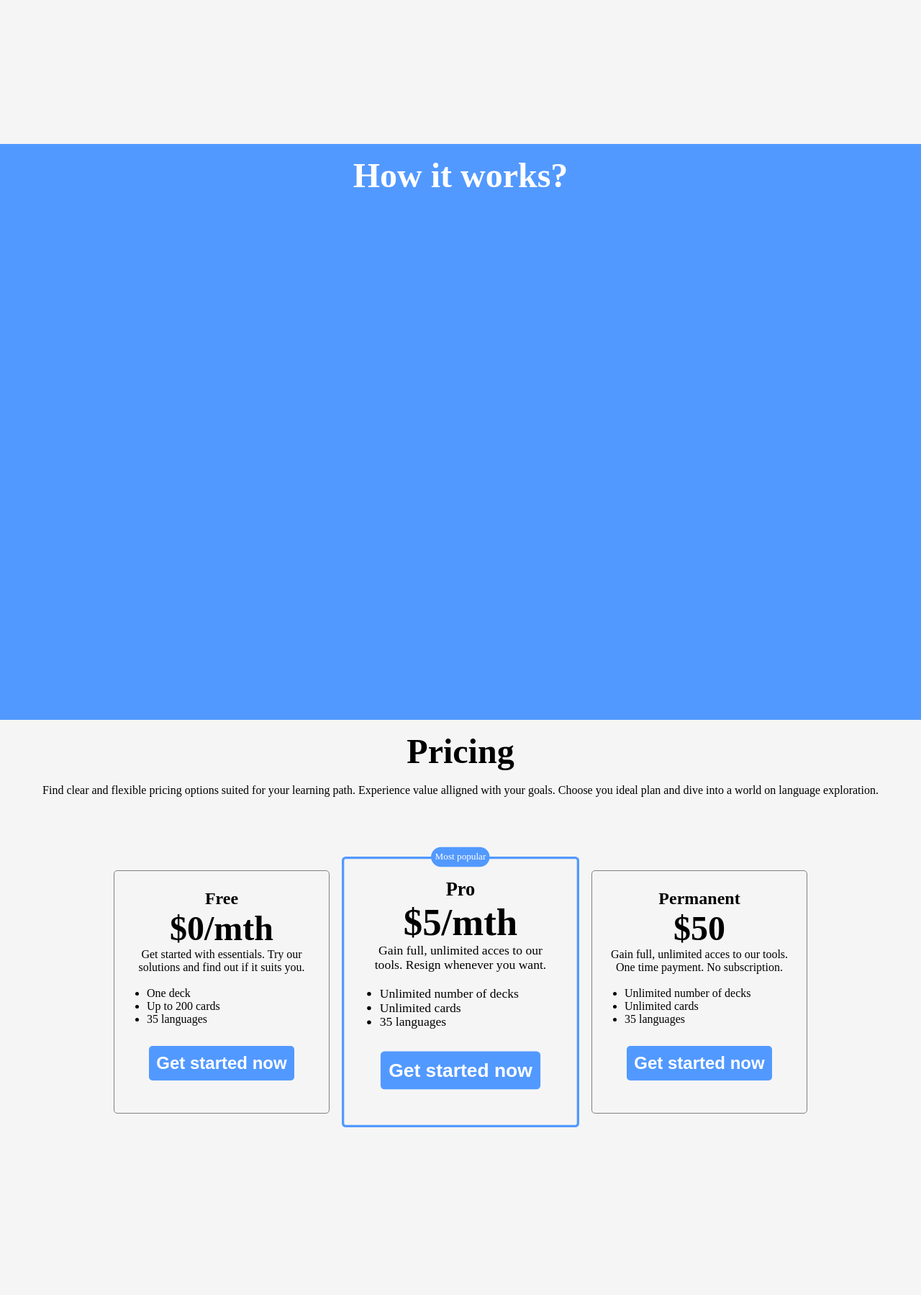
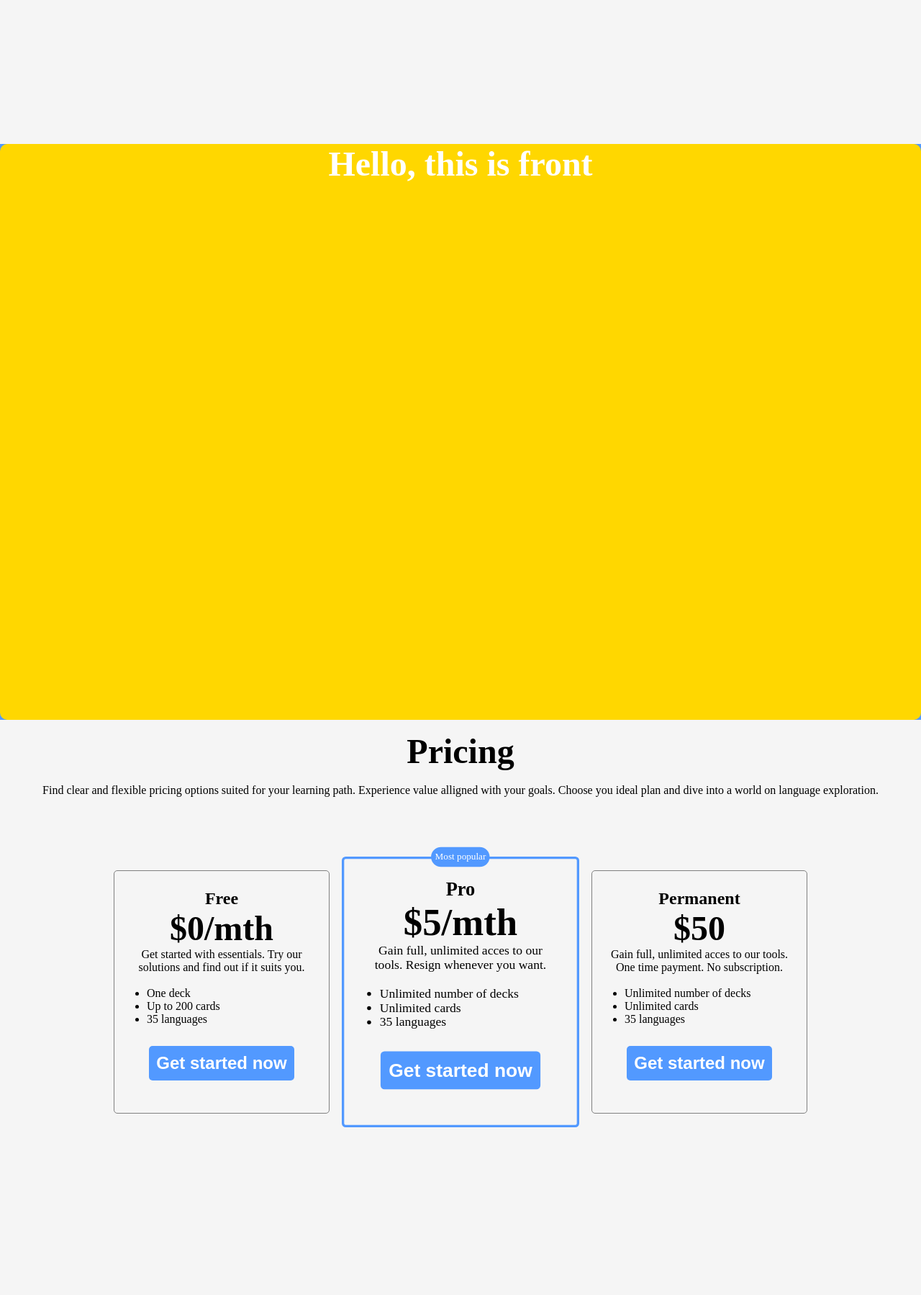
Before and after one commit to Ravdar/flashcards_translator, a Django app: page / in a window 1280 px wide. Shown: the part 800-2599 px from the top of the page at 72% size. Run offline with Django 4.2, Linux system fonts and the light colour scheme; some libraries are stand-ins or nearby versions; some web fonts are replaced.

Commit message:
Working on section animations

```diff
--- a/mainapp/static/styles.css
+++ b/mainapp/static/styles.css
@@ -206,6 +206,8 @@ main section {
     min-height: 100vh;
     min-width: 100%;
     padding-top: 1rem;
+
+    position: relative;
 }
 
 main section:nth-child(2n) {
@@ -217,6 +219,38 @@ main section:nth-child(2n) {
 
 .hero {
     margin-top: 200px
+}
+
+/* How it works section */
+
+.section-card,
+.section-front,
+.section-back {
+    width: 100%;
+    height: 100%;
+    position: absolute;
+    top: 0;
+    border-radius: 10px;
+    ;
+}
+
+.section-card {
+    transition: all 0.7s ease-in-out;
+    transform-style: preserve-3d;
+}
+
+.section-card:hover {
+    transform: rotateY(180deg);
+}
+
+.section-front,
+.section-back {
+    background-color: gold;
+    backface-visibility: hidden;
+}
+
+.section-back {
+    transform: rotateY(180deg);
 }
 
 /* Pricing section */
--- a/mainapp/templates/mainapp/landing_page.html
+++ b/mainapp/templates/mainapp/landing_page.html
@@ -68,7 +68,14 @@
                 Started</button>
         </section>
         <section id="how-it-works">
-            <h1>How it works?</h1>
+            <div class="section-card">
+                <div class="section-front">
+                    <h1>Hello, this is front</h1>
+                </div>
+                <div class="section-back">
+                    <h1>How it works?</h1>
+                </div>
+            </div>
         </section>
 
         <section id="pricing">
```
